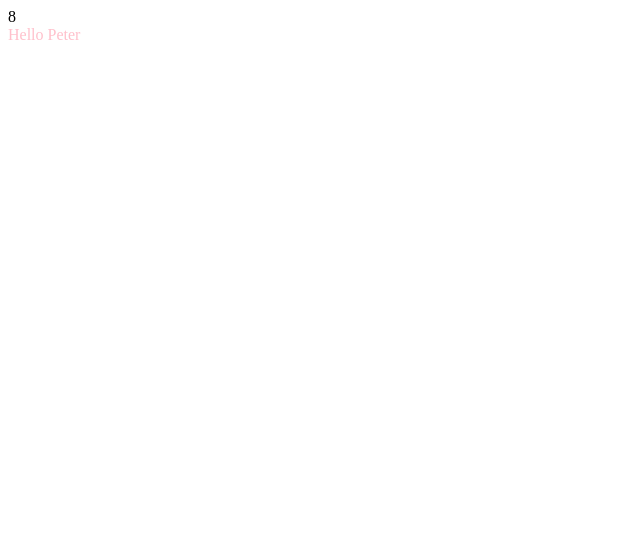
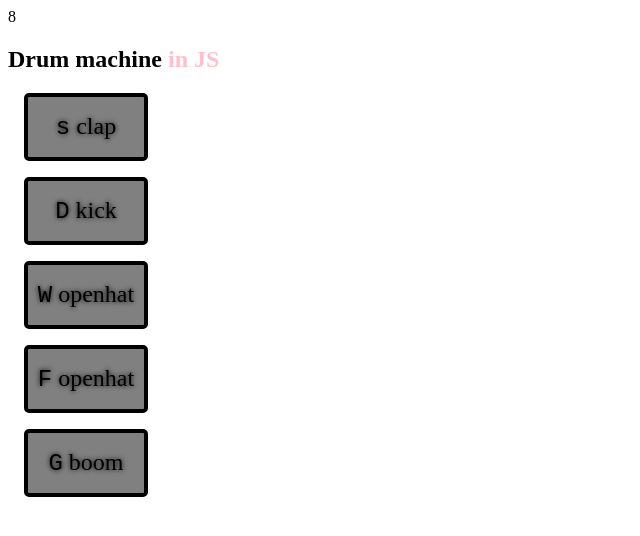
Before and after one commit to ikona23/drum-machine, a plain HTML site: page index.html in a window 1280 px wide. Shown: the whole page, without its empty margins (0-640 px from the left). Drawn offline with nearby package versions, Linux system fonts and the light colour scheme; a web font is replaced by a local one.

Commit message:
css for the keys

```diff
--- a/index.html
+++ b/index.html
@@ -9,7 +9,29 @@
   <script type="text/javascript" src="js/app.js"></script>
   </head>
   <body>
-    <div class="h1">Hello Peter</div>
+    <h2> Drum machine <span class = 'h1'> in JS </span></h2>
+
+    <div class='keys'>
+      <div data-key='65' class="key">
+        <kbd>s</kbd>
+        <span class='sound'>clap</span>
+      </div>
+      <div data-key='83' class="key">
+        <kbd>D</kbd>
+        <span class='sound'>kick</span>
+      </div>
+      <div data-key='68' class="key">
+        <kbd>W</kbd>
+        <span class='sound'>openhat</span>
+      </div>
+      <div data-key='70' class="key">
+        <kbd>F</kbd>
+        <span class='sound'>openhat</span>
+      </div>
+      <div data-key='71' class="key">
+        <kbd>G</kbd>
+        <span class='sound'>boom</span>
+      </div>
 
   <script src="//ajax.googleapis.com/ajax/libs/jquery/1.7.2/jquery.min.js" type="text/javascript"></script>
   </body>
--- a/style/main.css
+++ b/style/main.css
@@ -1,3 +1,16 @@
 .h1 {
   color:pink;
 }
+
+.key {
+  border:4px solid black;
+  border-radius:5px;
+  margin:1rem;
+  font-size:1.5rem;
+  padding:1rem .5rem;
+  transition:all 0.4;
+  width:100px;
+  text-align:center;
+  background: gray;
+  text-shadow:0 0 5px black;
+}
```
